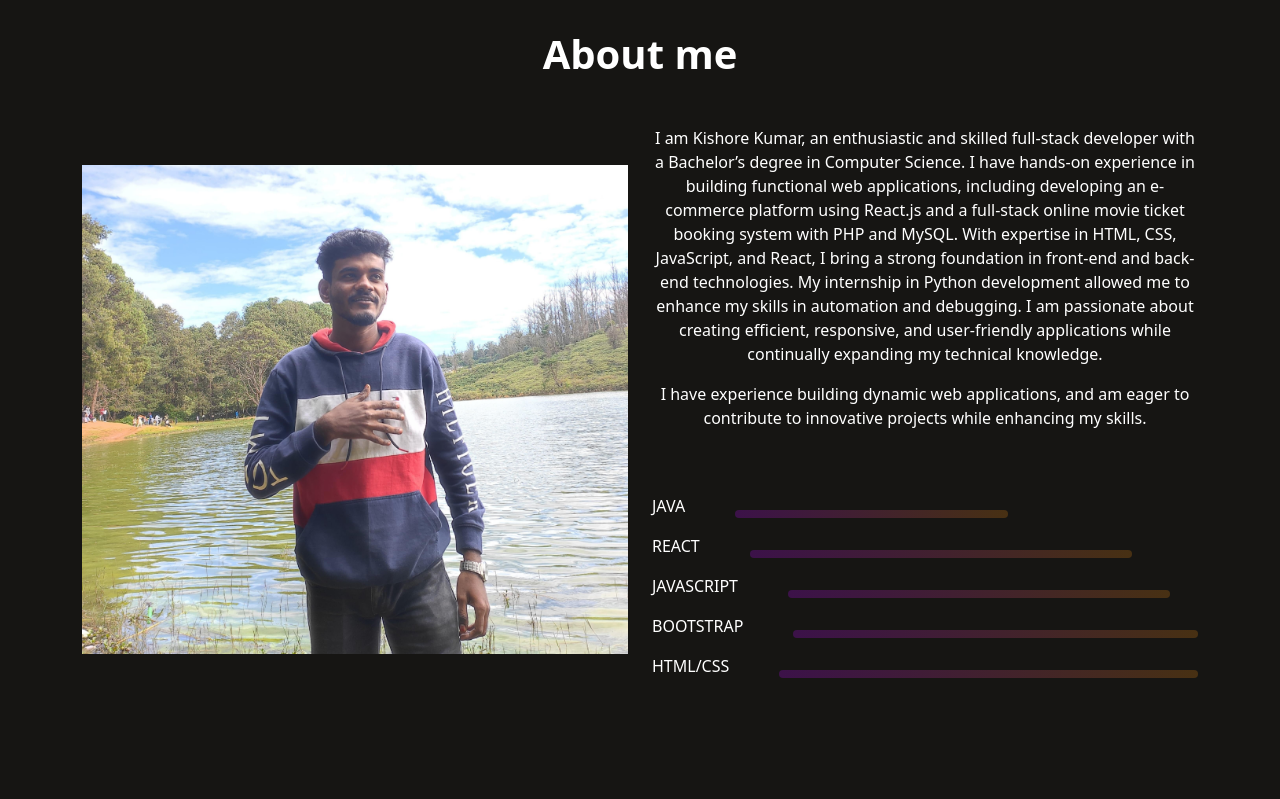
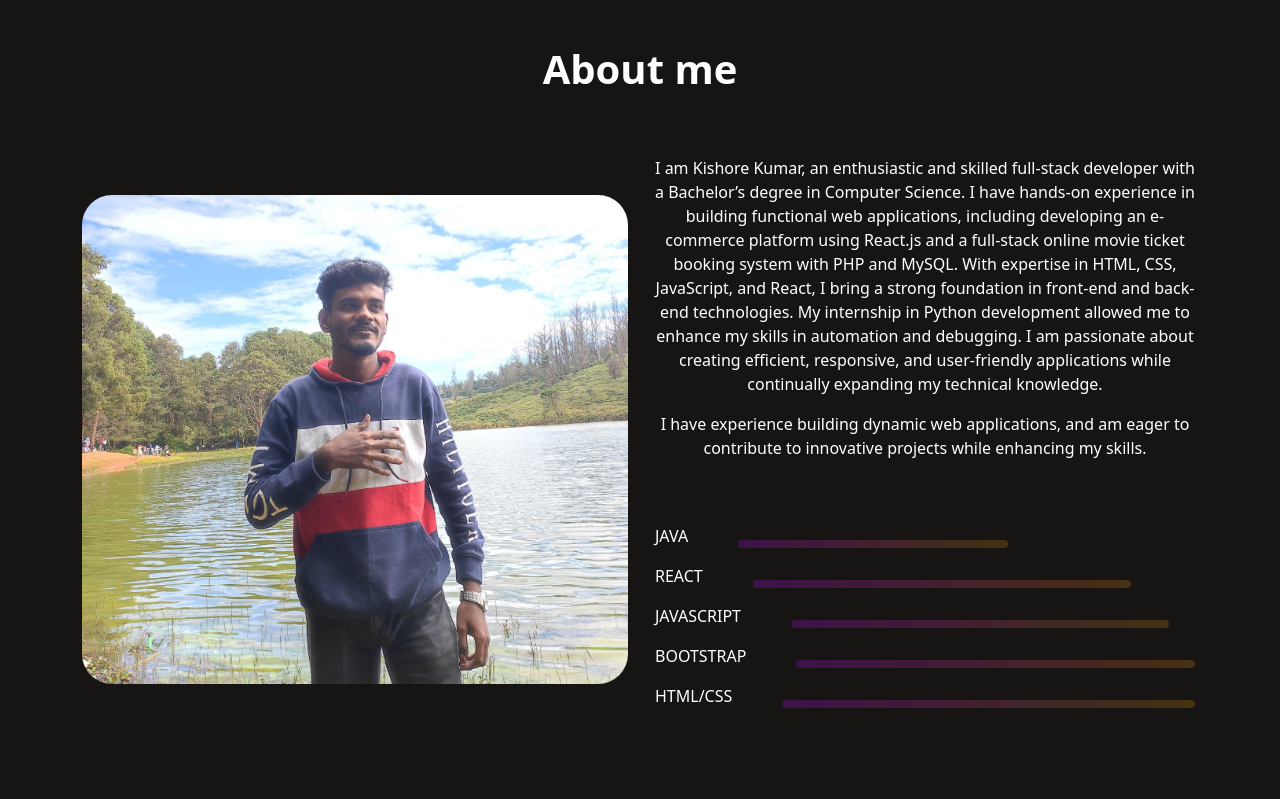
Before and after one commit to kishore-1927/portfolio, a React (Create React App) app: page / in a window 1280 px wide. Shown: the part 820-1619 px from the top of the page. Built offline with nearby package versions, Linux system fonts and the light colour scheme.

Commit message:
padding changes

```diff
--- a/src/App.css
+++ b/src/App.css
@@ -6,3 +6,6 @@ html{
   scroll-snap-type: y mandatory;
   scroll-behavior: smooth;
 }
+.whole-container{
+  padding: 15px;
+}
--- a/src/App.js
+++ b/src/App.js
@@ -7,11 +7,12 @@ import Education from "./Components/Education/Education";
 import Contact from "./Components/Contact/Contact";
 import Skills from "./Components/Skills/Skills";
 import Footer from "./Components/Footer/Footer";
+import "./App.css";
 
 
 function App() {
   return (
-    <div>
+    <div className="whole-container">
 
 
       <Navbar />
--- a/src/Components/About/About.css
+++ b/src/Components/About/About.css
@@ -13,6 +13,7 @@
 .about-img{
     width: 100%;
     height: 100%;
+    border-radius: 30px;
 }
 .about h1{
     font-weight: 800;
@@ -24,6 +25,7 @@
 .about .content{
     display: flex;
     flex-direction: column;
+    padding: 15px;
 }
 .skills{
     text-align: start;
```
